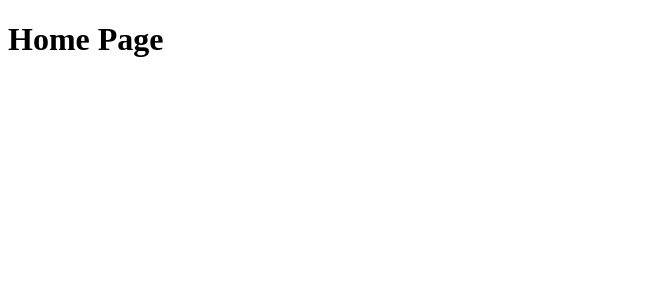
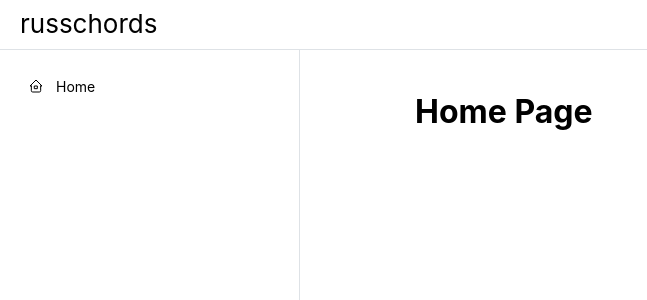
Before and after one commit to ruskoloma/russchords, a React (Vite) app in the folder frontend/: page / in a window 1280 px wide. Shown: the top 300 px of the page, without its empty margins (0-647 px from the left). Built offline with nearby package versions, Linux system fonts and the light colour scheme.

Commit message:
added layout

```diff
--- a/frontend/package.json
+++ b/frontend/package.json
@@ -10,6 +10,10 @@
     "preview": "vite preview"
   },
   "dependencies": {
+    "@mantine/core": "^8.1.2",
+    "@mantine/form": "^8.1.2",
+    "@mantine/hooks": "^8.1.2",
+    "@tabler/icons-react": "^3.34.0",
     "react": "^19.1.0",
     "react-dom": "^19.1.0",
     "react-router-dom": "^7.6.3"
--- a/frontend/src/components/Layout/Layout.tsx
+++ b/frontend/src/components/Layout/Layout.tsx
@@ -1,10 +1,39 @@
 import * as React from 'react';
 import { Outlet } from 'react-router-dom';
+import { AppShell, Box, Burger, Group, NavLink } from '@mantine/core';
+import { useDisclosure } from '@mantine/hooks';
+import { Logo } from './Logo.tsx';
+import { IconHome2 } from '@tabler/icons-react';
 
 export const Layout: React.FC = () => {
+	const [opened, { toggle }] = useDisclosure();
+
 	return (
-		<>
-			<Outlet />
-		</>
+		<AppShell
+			header={{ height: 50 }}
+			navbar={{
+				width: 300,
+				breakpoint: 'md',
+				collapsed: { mobile: !opened },
+			}}
+			padding="md"
+		>
+			<AppShell.Header>
+				<Group justify={'space-between'} px={'lg'} fz={'h2'} h={'100%'}>
+					<Logo />
+					<Burger opened={opened} onClick={toggle} hiddenFrom="md" size="md" />
+				</Group>
+			</AppShell.Header>
+
+			<AppShell.Navbar p="md">
+				<NavLink label="Home" leftSection={<IconHome2 size={16} stroke={1.5} />} />
+			</AppShell.Navbar>
+
+			<AppShell.Main>
+				<Box maw={'750px'} m={'0 auto'}>
+					<Outlet />
+				</Box>
+			</AppShell.Main>
+		</AppShell>
 	);
 };
--- /dev/null
+++ b/frontend/src/components/Layout/Logo.tsx
@@ -0,0 +1,5 @@
+import { Box } from '@mantine/core';
+
+export const Logo = () => {
+	return <Box>russchords</Box>;
+};
--- a/frontend/src/main.tsx
+++ b/frontend/src/main.tsx
@@ -1,10 +1,12 @@
 import { StrictMode, Suspense } from 'react';
 import { createRoot } from 'react-dom/client';
 import './index.css';
+import '@mantine/core/styles.css';
 import { createBrowserRouter, RouterProvider } from 'react-router-dom';
 import { Layout } from './components';
-import { HomePage, CachedSongPage } from './pages';
+import { CachedSongPage, HomePage } from './pages';
 import { cachedSongLoader } from './pages/CachedSongPage/cachedSongLoader.ts';
+import { MantineProvider } from '@mantine/core';
 
 const router = createBrowserRouter([
 	{
@@ -26,8 +28,14 @@ const router = createBrowserRouter([
 
 createRoot(document.getElementById('root')!).render(
 	<StrictMode>
-		<Suspense fallback={<div>Loading...</div>}>
-			<RouterProvider router={router} />
-		</Suspense>
+		<MantineProvider
+			theme={{
+				primaryColor: 'gray',
+			}}
+		>
+			<Suspense fallback={<div>Loading...</div>}>
+				<RouterProvider router={router} />
+			</Suspense>
+		</MantineProvider>
 	</StrictMode>,
 );
```
Also changed, not shown: 1 other file (tests, documents, lock files or other folders).
